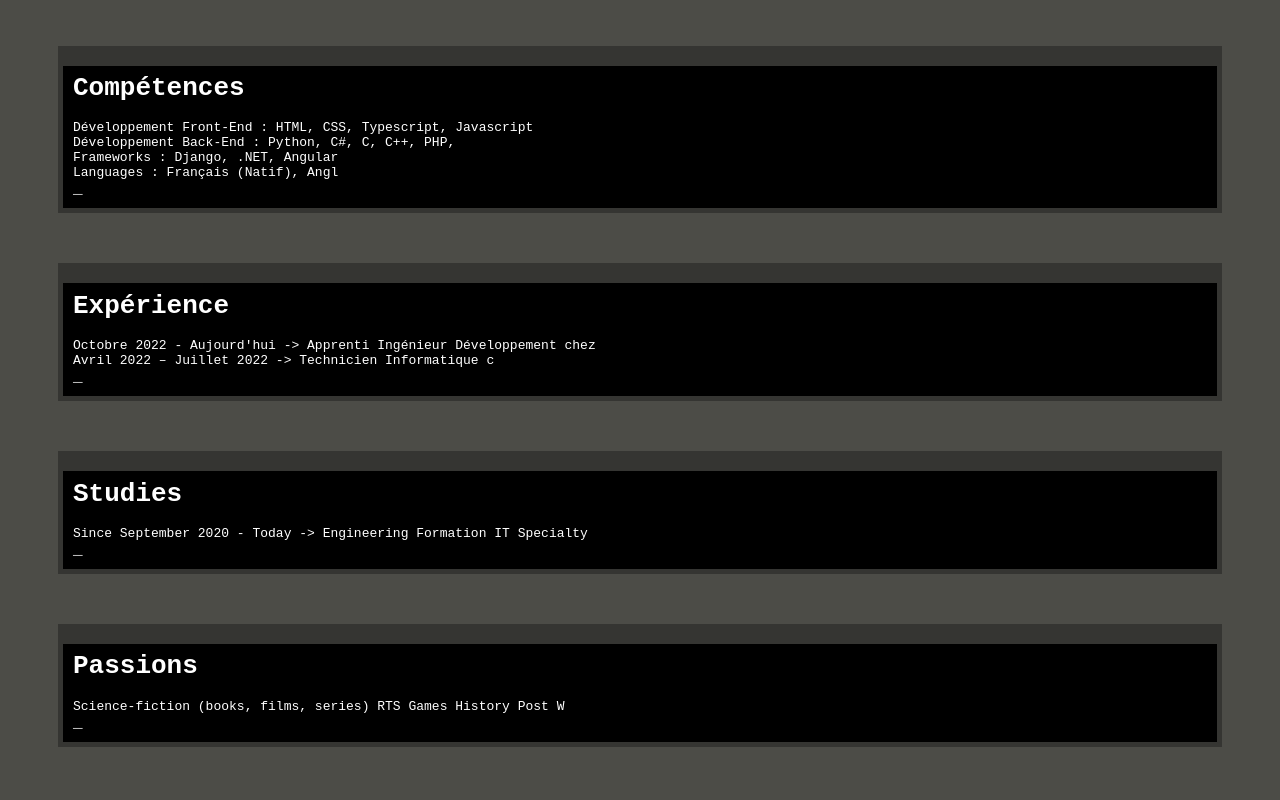
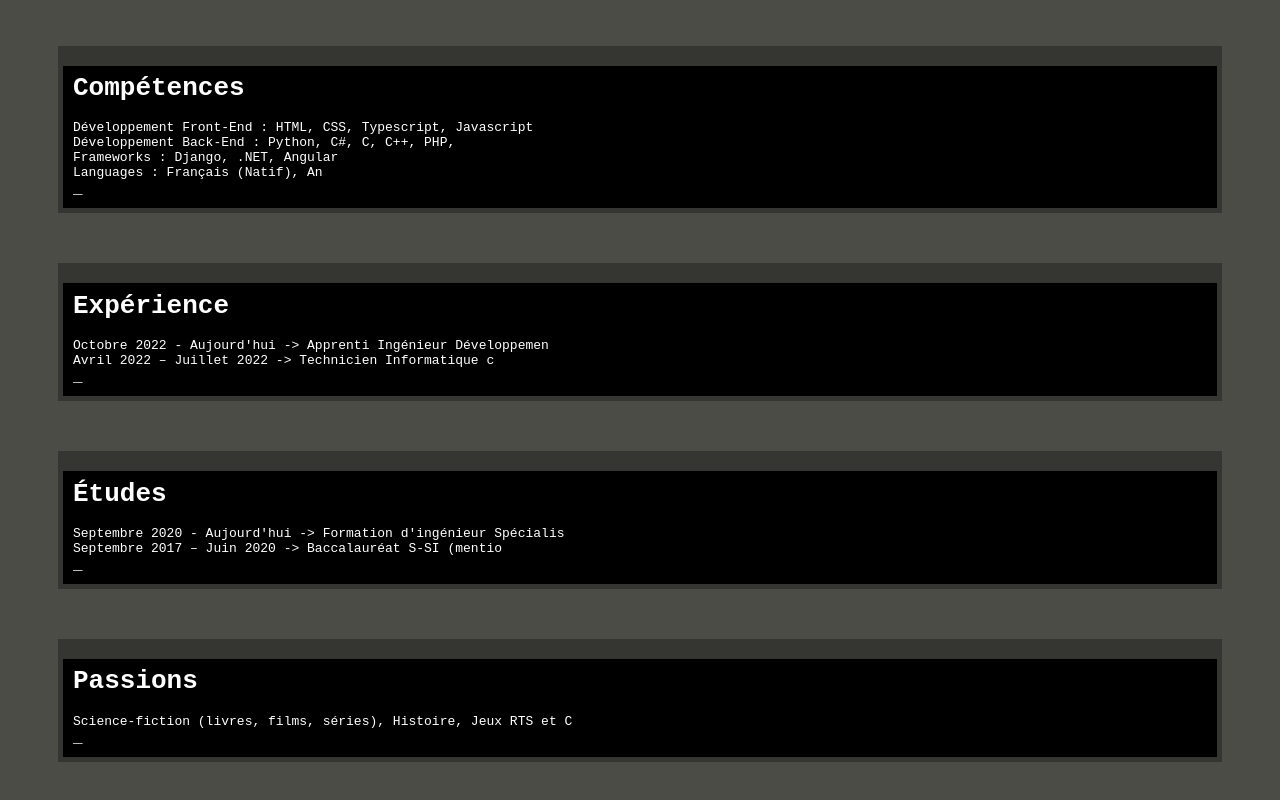
Before and after one commit to EpikToo/EpikToo.github.io, an Angular app: page / in a window 1280 px wide. Shown: the part 350-1150 px from the top of the page. Built offline with nearby package versions, Linux system fonts and the light colour scheme.

Commit message:
Translations for passions and studies

```diff
--- a/src/app/passionsinfo/passionsinfo.component.html
+++ b/src/app/passionsinfo/passionsinfo.component.html
@@ -1,12 +1,6 @@
 <div class="terminal-window">
     <div class="terminal-bar"></div>
-    <h1 class="main_font" appShowText delay="0">Passions</h1>
-    <div class="main_font" appShowText delay="2000">
-        Science-fiction (books, films, series)
-        RTS Games
-        History
-        Post WW1 and WW2 Tanks
-        Swimming
-    </div>
+    <h1 class="main_font" appShowText delay="50">{{ translationService.translate('passionstitle') }}</h1>
+    <div class="main_font" appShowText delay="2000">{{ translationService.translate('passionscontent') }}</div>
     <span class= "typed-cursor">_</span>
 </div>
--- a/src/app/studiesinfo/studiesinfo.component.html
+++ b/src/app/studiesinfo/studiesinfo.component.html
@@ -1,9 +1,7 @@
 <div class="terminal-window">
     <div class="terminal-bar"></div>
-    <h1 class="main_font" appShowText delay="0">Studies</h1>
-    <div class="main_font" appShowText delay="2000">
-        Since September 2020 - Today -> Engineering Formation IT Specialty at CESI école d’ingénieur (Rouen)
-        September 2017 – June 2020 -> Baccalaureate S-SI (with honors) at Lycée Pierre de Coubertin (Bolbec)
-    </div>
+    <h1 class="main_font" appShowText delay="50">{{ translationService.translate('studiestitle') }}</h1>
+    <div class="main_font" appShowText delay="2000">{{ translationService.translate('studiescontent1') }}</div>
+    <div class="main_font" appShowText delay="2500">{{ translationService.translate('studiescontent2') }}</div>
     <span class= "typed-cursor">_</span>
 </div>
--- a/src/assets/i18n/fr.json
+++ b/src/assets/i18n/fr.json
@@ -10,5 +10,10 @@
     "misccontent4" : "Languages : Français (Natif), Anglais (900+ TOEIC), Espagnol (Notions)",
     "experiencetitle" : "Expérience",
     "experiencecontent1" : "Octobre 2022 - Aujourd'hui -> Apprenti Ingénieur Développement chez Covage (Mont-Saint-Aignan, France)",
-    "experiencecontent2" : "Avril 2022 – Juillet 2022 -> Technicien Informatique chez ArianeGroup (Vernon, France)"
+    "experiencecontent2" : "Avril 2022 – Juillet 2022 -> Technicien Informatique chez ArianeGroup (Vernon, France)",
+    "studiestitle" : "Études",
+    "studiescontent1" : "Septembre 2020 - Aujourd'hui -> Formation d'ingénieur Spécialisé en informatique à CESI école d’ingénieur (Rouen, France)",
+    "studiescontent2" : "Septembre 2017 – Juin 2020 -> Baccalauréat S-SI (mention bien) au Lycée Pierre de Coubertin (Bolbec, France)",
+    "passionstitle": "Passions",
+    "passionscontent" : "Science-fiction (livres, films, séries), Histoire, Jeux RTS et City Building, Chars Post WW1 et WW2, Natation"
 }
```
Also changed, not shown: src/assets/i18n/en.json (+6 -1 lines).
